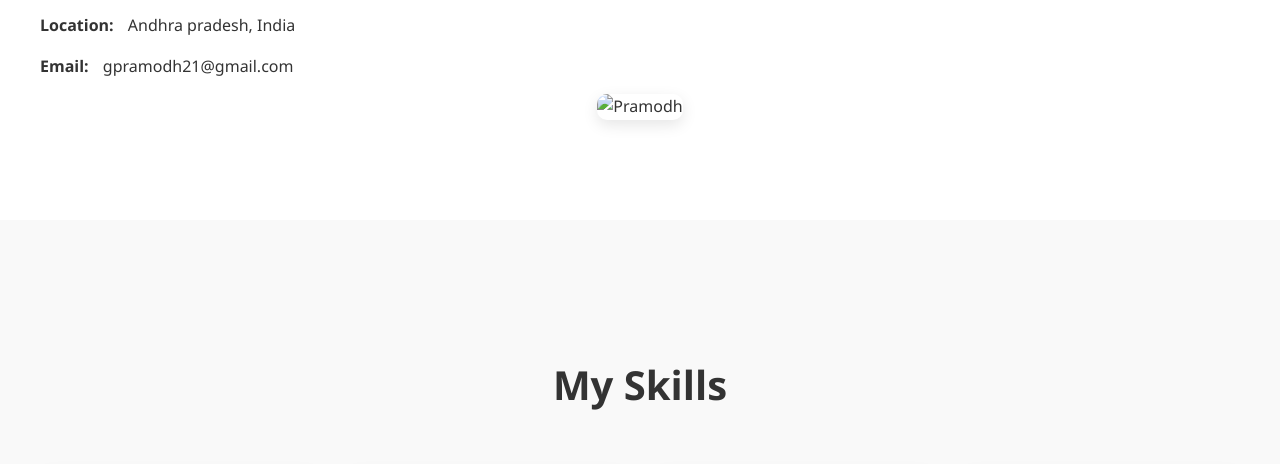
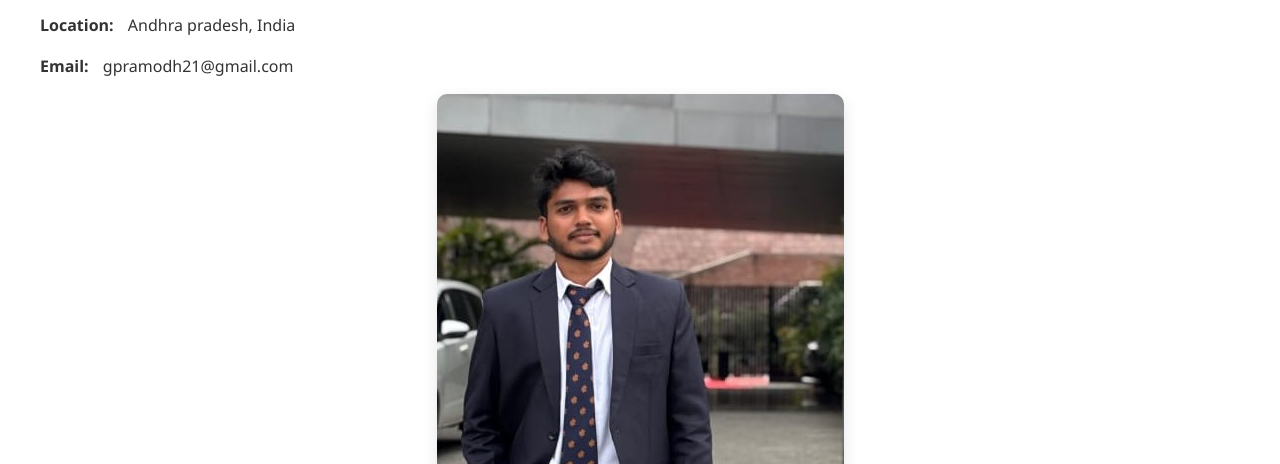
Before and after one commit to 26Pramodh/Portfolio, a website built with Vite: page portfolio/project/index.html in a window 1280 px wide. Shown: the part 1203-1667 px from the top of the page. Built offline with nearby package versions, Linux system fonts and the light colour scheme; files whose address does not match are found by name.

Commit message:
Update index.html

```diff
--- a/portfolio/project/index.html
+++ b/portfolio/project/index.html
@@ -481,7 +481,7 @@
                 </div>
             </div>
             <div class="about-image">
-                <img src="portfolio/project/me.jpj" alt="Pramodh">
+                <img src="portfolio/project/me.jpg" alt="Pramodh">
             </div>
         </div>
     </section>
```
